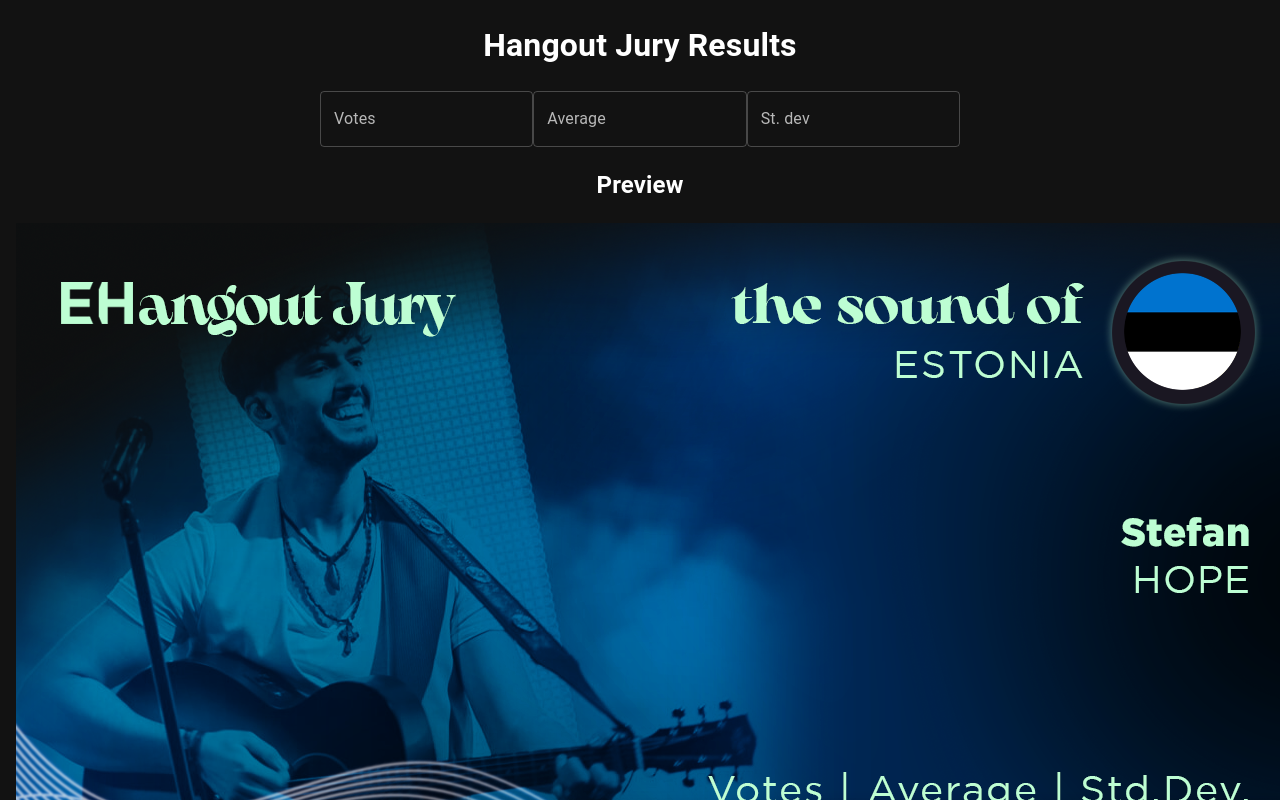
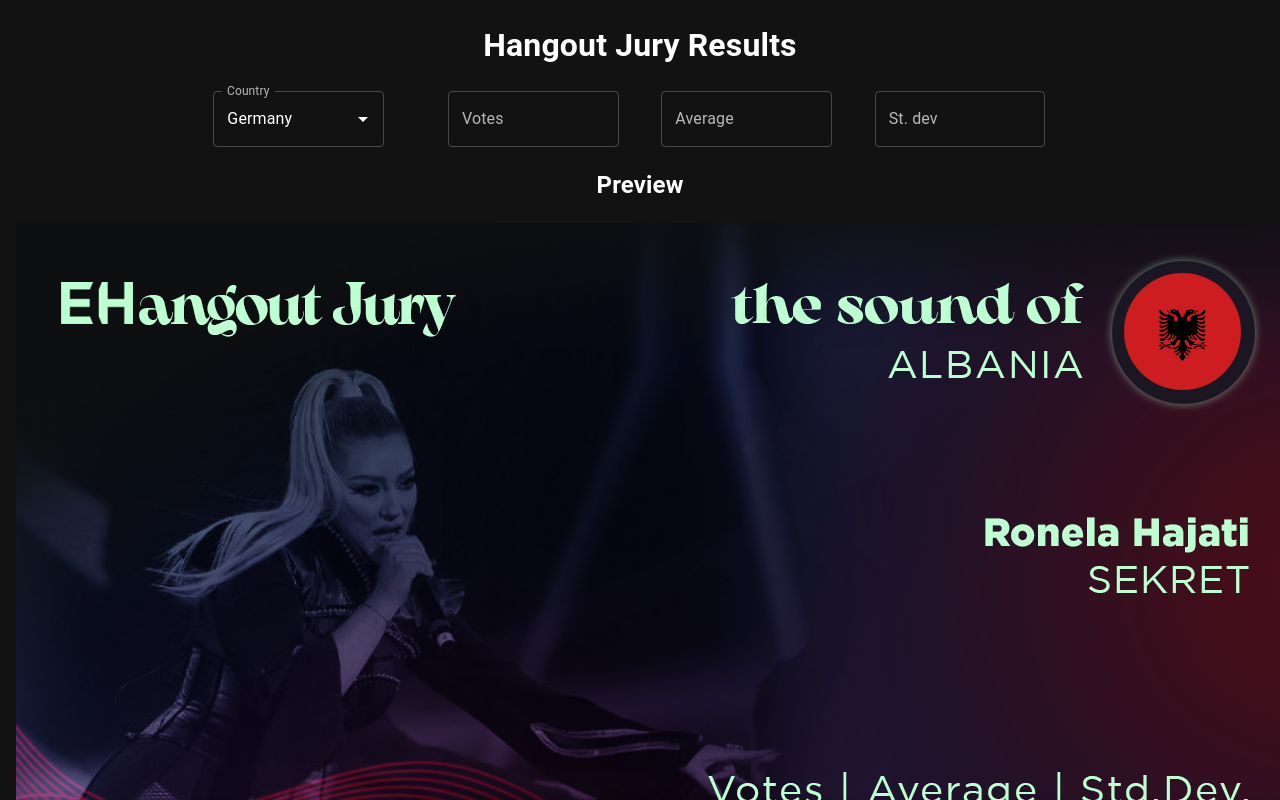
Before and after one commit to edrlgo/hangout-jury, a React (Create React App) app: page / in a window 1280 px wide. Shown: the top 800 px of the page. Built offline with nearby package versions, Linux system fonts and the light colour scheme.

Commit message:
add dropdown

```diff
--- a/src/components/img-canvas/index.js
+++ b/src/components/img-canvas/index.js
@@ -12,7 +12,13 @@ const ImgCanvas = (props) => {
         const ctx = canvas.getContext('2d');
 
         const img = new Image();
-        img.src = require(`../../img/${country}.png`);
+
+        try {
+            img.src = require(`../../img/${country}.png`);
+        }
+        catch {
+            img.src = require(`../../img/error.png`);
+        }
 
         img.onload = function() {
             ctx.drawImage(img, 0, 0);
--- a/src/containers/hangout-jury.js
+++ b/src/containers/hangout-jury.js
@@ -1,30 +1,61 @@
-import React, { useState } from 'react';
+import React, { useState, useEffect } from 'react';
 import TextField from '@mui/material/TextField';
 import ImgCanvas from '../components/img-canvas';
-import { Grid } from '@mui/material';
+import { Autocomplete, Box, Grid } from '@mui/material';
+import countriesJson from '../countries.json';
 
 const HangoutJury = () => {
     const [votes, setVotes] = useState("");
     const [avg, setAvg] = useState("");
     const [stdev, setStdev] = useState("");
 
-    const [country, setCountry] = useState("EST");
+    const [countries, setCountries] = useState([]);
+    const [country, setCountry] = useState("ALB");
+    const [value, setValue] = useState("Germany");
+
+    useEffect(() => {
+        const countries = JSON.parse(JSON.stringify(countriesJson));
+
+        setCountries(countries.map(c => {
+            return {
+                label: c.country,
+                value: c.code
+            }
+        }));
+    }, []);
+
+    const onCountryChange = (e, newValue) => {
+        console.log(newValue);
+        setCountry(newValue.value);
+        setValue(newValue.label);
+    };
 
     return (
         <div>
             <h1>Hangout Jury Results</h1>
             <Grid container>
-                <Grid item md={3}></Grid>
+                <Grid item md={2}></Grid>
                 <Grid item xs={12} md={2}>
-                    <TextField label="Votes" variant="outlined" defaultValue={votes} onChange={e => setVotes(e.target.value)} />
+                    <Autocomplete
+                        disablePortal
+                        options={countries}
+                        isOptionEqualToValue={(option, value) => option.label === value}
+                        sx={{ width: "80%" }}
+                        renderInput={(params) => <TextField {...params} label="Country" />}
+                        value={value}
+                        onChange={(e, newValue) => onCountryChange(e, newValue)}
+                    />
                 </Grid>
                 <Grid item xs={12} md={2}>
-                    <TextField label="Average" variant="outlined" defaultValue={avg} onChange={e => setAvg(e.target.value)} />
+                    <TextField label="Votes" variant="outlined" defaultValue={votes} onChange={e => setVotes(e.target.value)} sx={{ width: "80%" }} />
                 </Grid>
                 <Grid item xs={12} md={2}>
-                    <TextField label="St. dev" variant="outlined" defaultValue={stdev} onChange={e => setStdev(e.target.value)} />
+                    <TextField label="Average" variant="outlined" defaultValue={avg} onChange={e => setAvg(e.target.value)} sx={{ width: "80%" }} />
                 </Grid>
-                <Grid item md={3}></Grid>
+                <Grid item xs={12} md={2}>
+                    <TextField label="St. dev" variant="outlined" defaultValue={stdev} onChange={e => setStdev(e.target.value)} sx={{ width: "80%" }} />
+                </Grid>
+                <Grid item md={2}></Grid>
             </Grid>
 
             <h2>Preview</h2>
```
Also changed, not shown: src/components/dropdown/index.js (deleted, +0 -7 lines), src/img/DEU.png (added), src/img/error.png (added).
